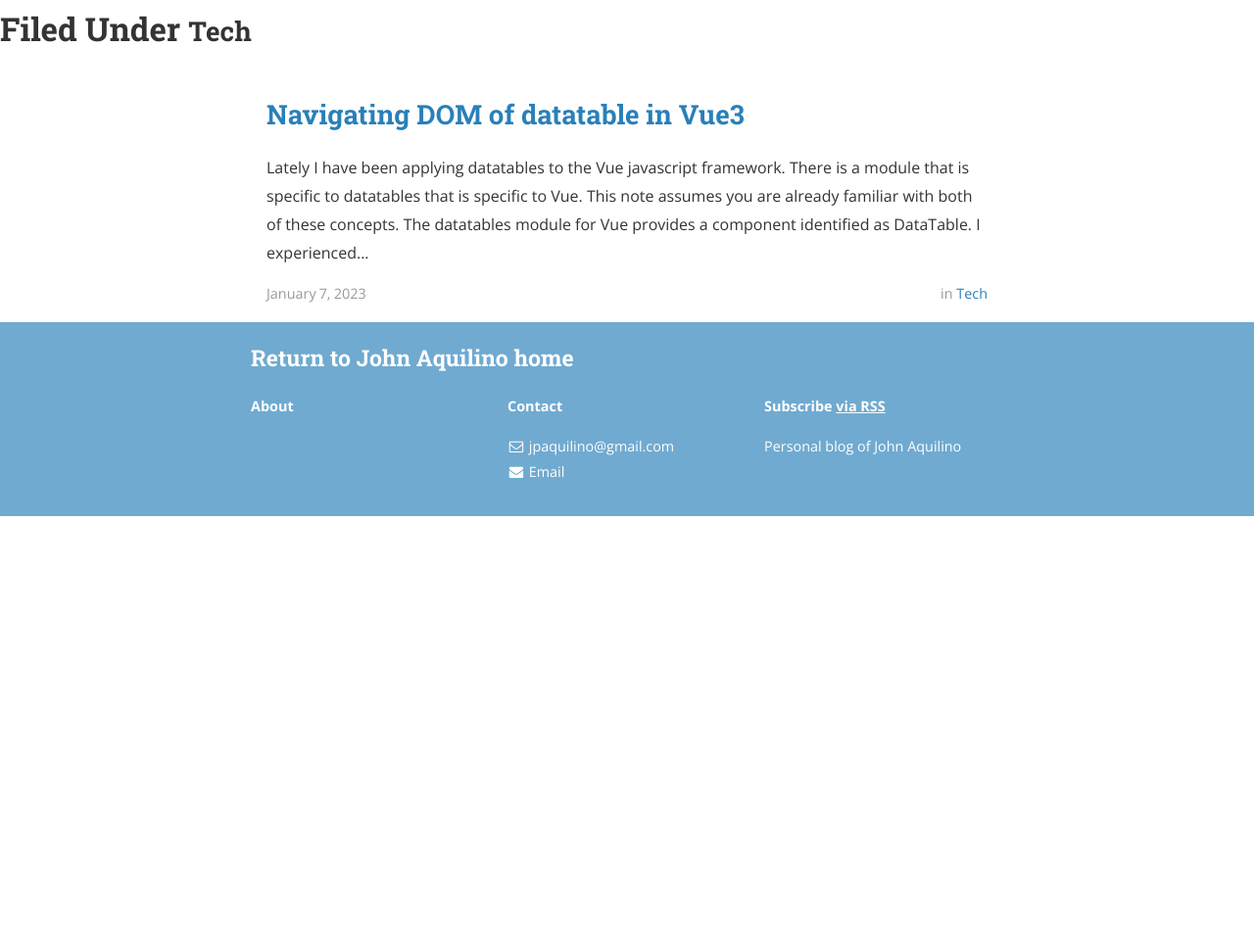
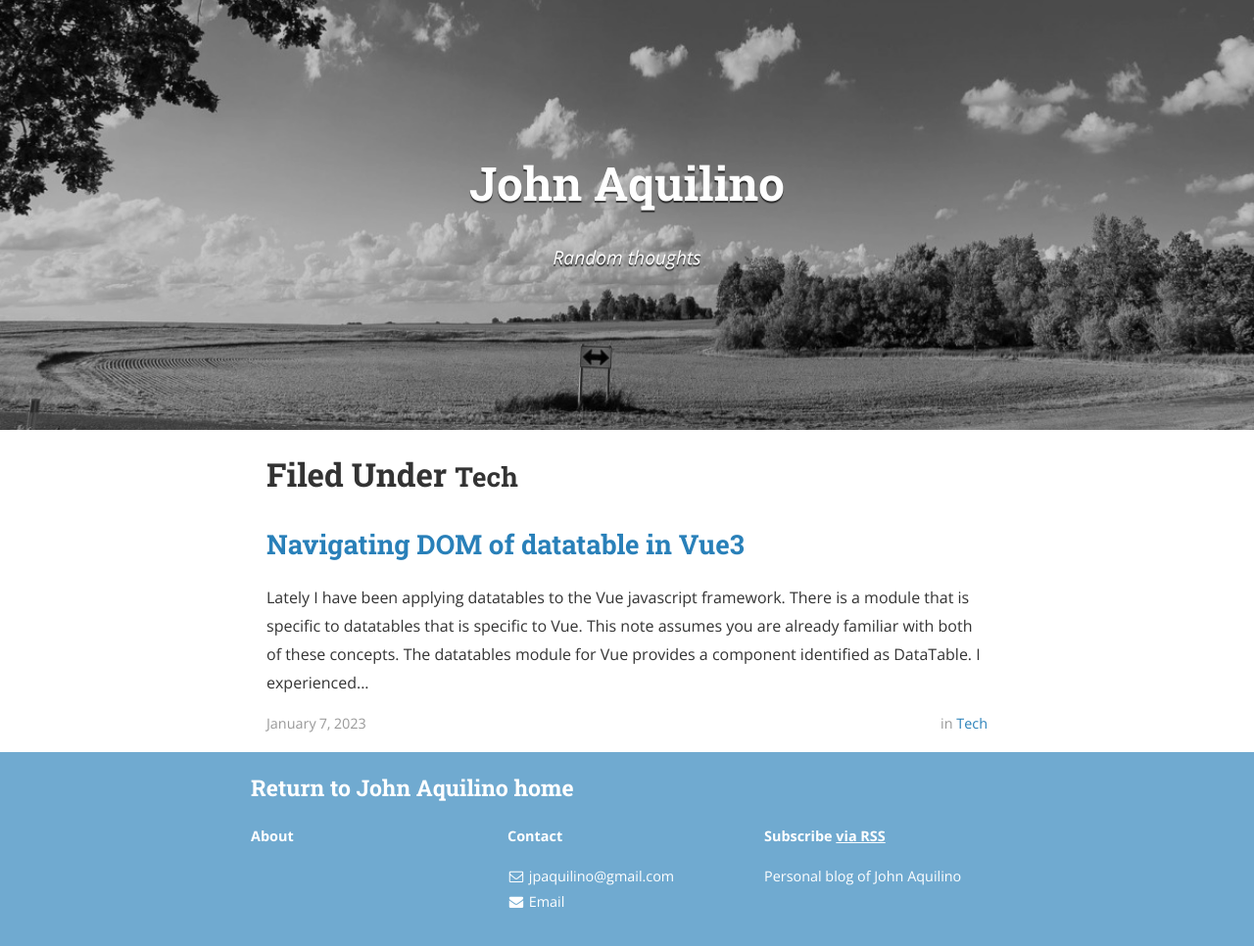
Before and after one commit to jaquilino/jaquilino.github.io, a Jekyll site: the page built from _category/Tech.md, in a window 1280 px wide. Shown: the whole page at 98% size. Built offline with Jekyll 4.4.1, drawn with Linux system fonts in a browser that asks for light colours; nearby versions of some CDN libraries; a style sheet for code colours, icons or effects is not loaded; before the commit the page ends 900 px from its top, so only the background shows below that.

Commit message:
Add site heading to category formatting

```diff
--- a/_layouts/category.html
+++ b/_layouts/category.html
@@ -3,9 +3,18 @@ layout: default
 ---
 
 <div class="blog list">
-    <h1>Filed Under <small>{{ page.tag }}</small></h1>
+
+<div class="site-header-container {% if site.cover %}has-cover{% endif %}" {% if site.cover %}style="background-image: url({{ site.cover | prepend: site.baseurl }});"{% endif %}>
+  <div class="scrim {% if site.cover %}has-cover{% endif %}">
+    <header class="site-header">
+      <h1 class="title">{{ site.title }}</h1>
+      {% if site.subtitle %}<p class="subtitle">{{ site.subtitle }}</p>{% endif %}
+    </header>
+  </div>
+</div>
 
     <div class="wrapper">
+    <h1>Filed Under <small>{{ page.tag }}</small></h1>
     {% for post in site.categories[page.tag] %}
         <h2>
             <a class="post-link" href="{{ post.url | prepend: site.baseurl }}">{{ post.title }}</a>
```
